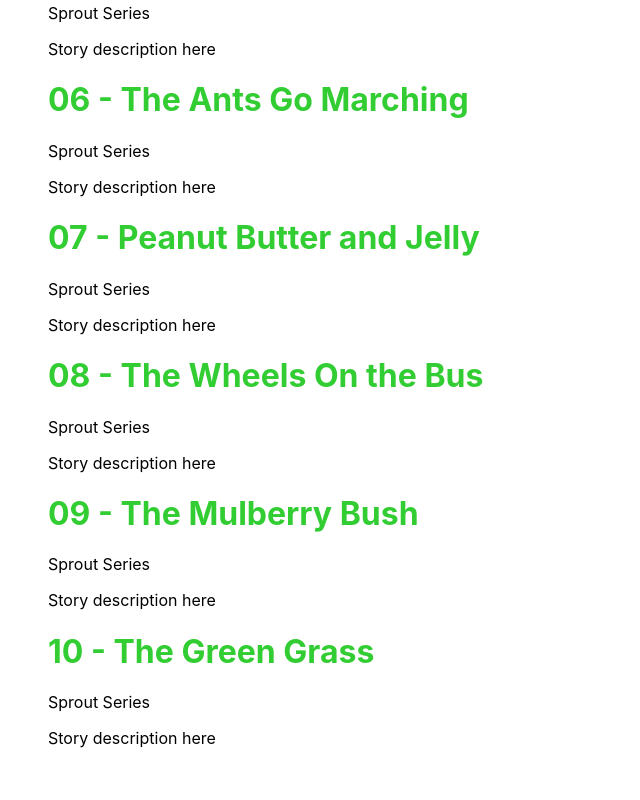
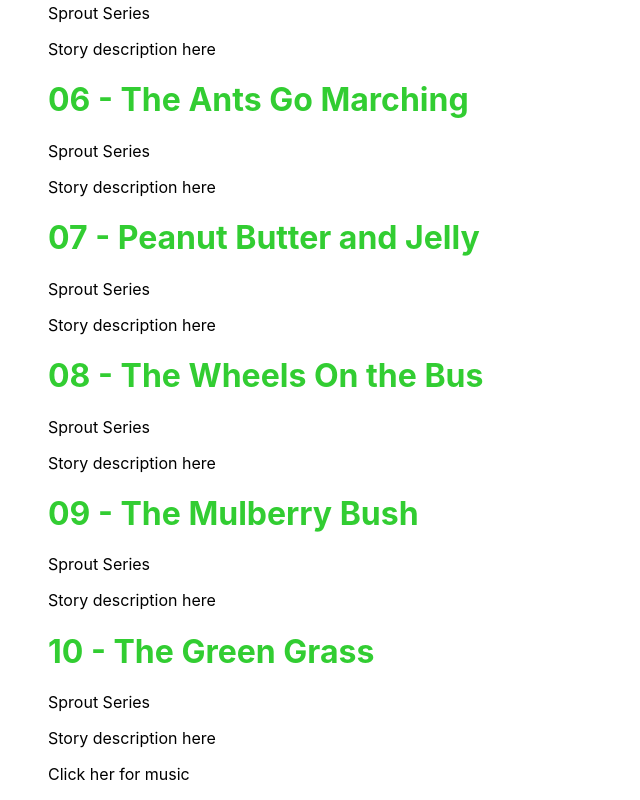
Before and after one commit to jreyes73/fruition-ed, a React (Create React App) app: page / in a window 1280 px wide. Shown: the part 953-1753 px from the top of the page, without its empty margins (0-640 px from the left). Before the commit the page ends 1717 px from the top, so only its background shows below. Built offline with nearby package versions, Linux system fonts and the light colour scheme.

Commit message:
add video text

```diff
--- a/src/App.js
+++ b/src/App.js
@@ -1,5 +1,5 @@
 import './App.css';
-import storybooks from './storybooks';
+// import storybooks from './storybooks';
 
 function App() {
   return (
@@ -37,6 +37,7 @@ function App() {
         <h1 className='storybookTitle' >10 - The Green Grass</h1>
         <p>Sprout Series</p>
         <p>Story description here</p>
+        <p>Click her for music</p>
       </div>
     </div>
   );
```
